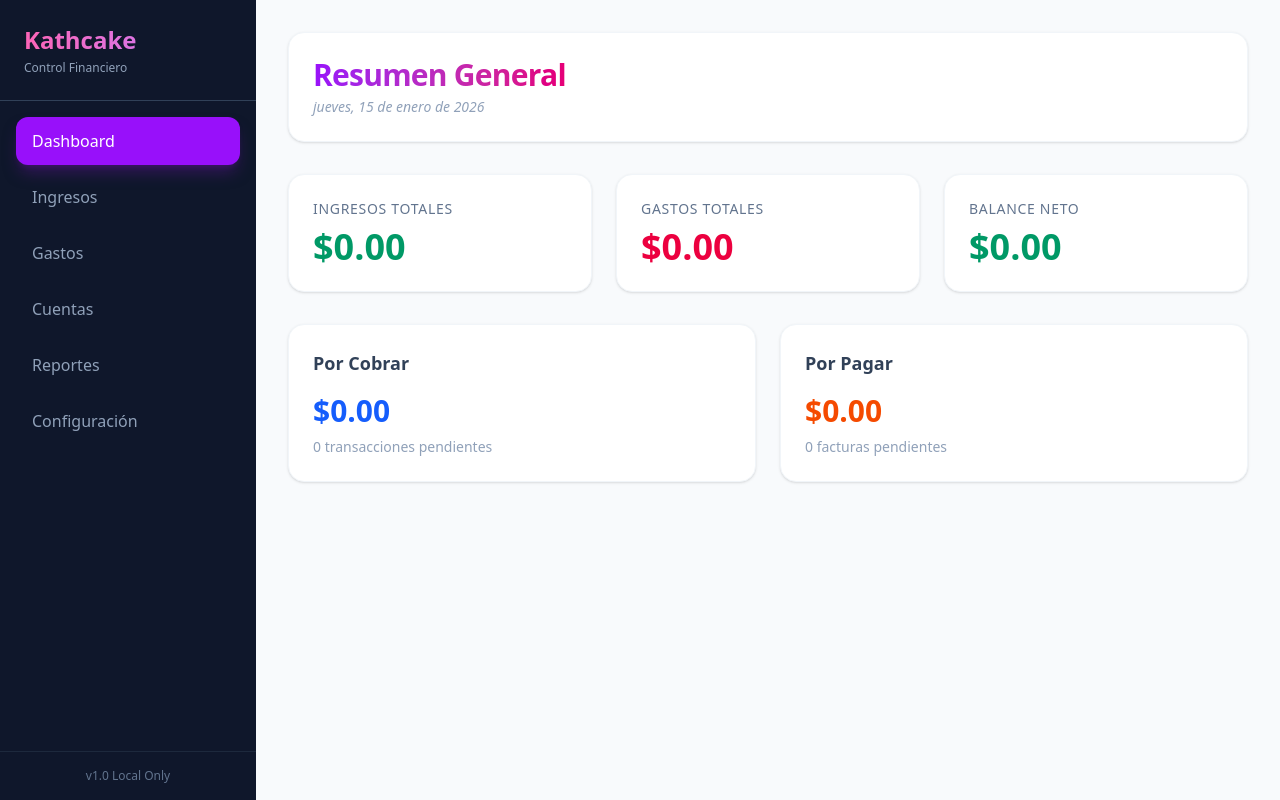
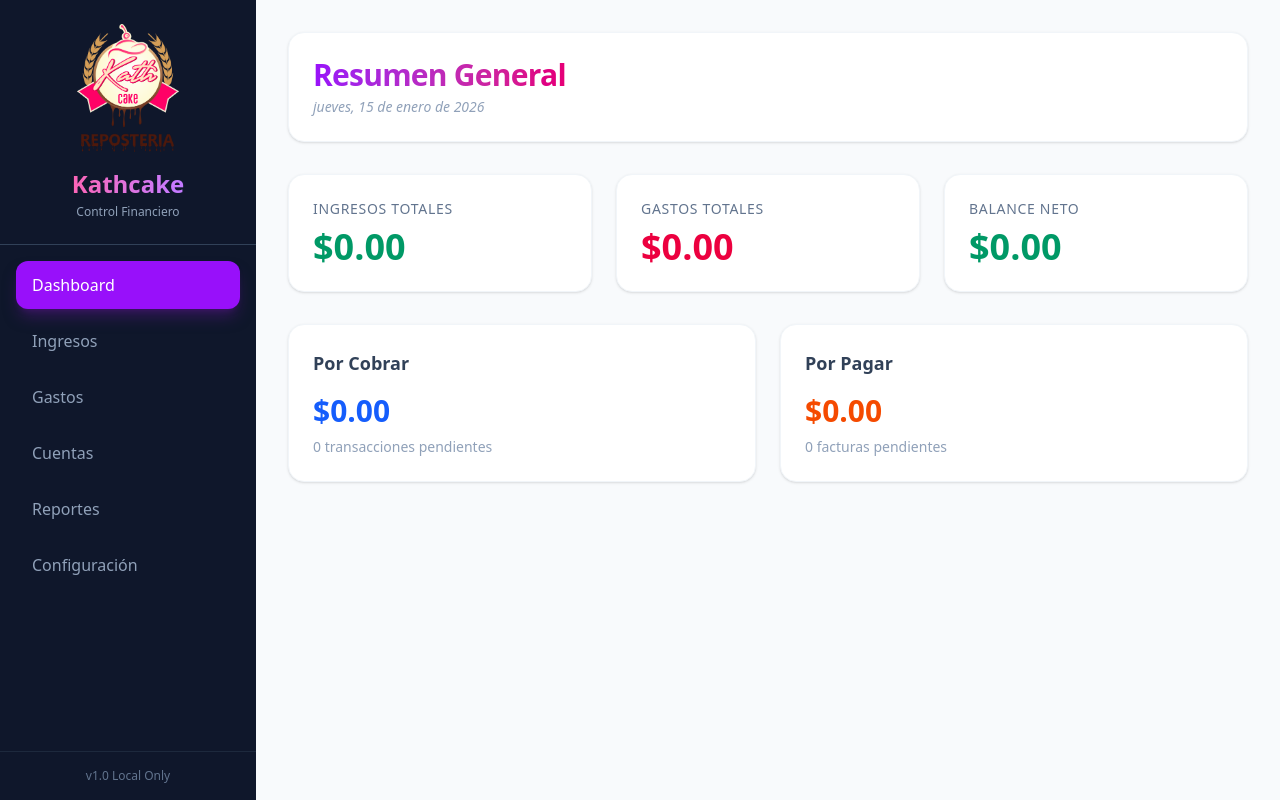
Before and after one commit to dary2133/Kathcake-finanzas-, a Next.js app: page / in a window 1280 px wide. Built offline with nearby package versions, Linux system fonts and the light colour scheme; no server answers; the database is empty.

Commit message:
Add Kathcake logo to application sidebar

```diff
--- a/app/components/Layout.tsx
+++ b/app/components/Layout.tsx
@@ -1,5 +1,6 @@
 'use client';
 
+import Image from 'next/image';
 import Link from 'next/link';
 import { usePathname } from 'next/navigation';
 
@@ -19,7 +20,16 @@ export default function Layout({ children }: { children: React.ReactNode }) {
         <div className='min-h-screen bg-slate-50 flex font-sans text-slate-900'>
             {/* Sidebar */}
             <aside className='w-64 bg-slate-900 text-white flex flex-col fixed h-full'>
-                <div className='p-6 border-b border-slate-700'>
+                <div className='p-6 border-b border-slate-700 flex flex-col items-center text-center'>
+                    <div className="mb-4 relative w-32 h-32">
+                        <Image
+                            src="/Kath Cake logo Vector33.png"
+                            alt="Kathcake Logo"
+                            fill
+                            className="object-contain"
+                            priority
+                        />
+                    </div>
                     <h1 className='text-2xl font-bold bg-gradient-to-r from-pink-400 to-purple-400 bg-clip-text text-transparent'>
                         Kathcake
                     </h1>
```
Also changed, not shown: public/Kath Cake logo Vector33.png (added).
